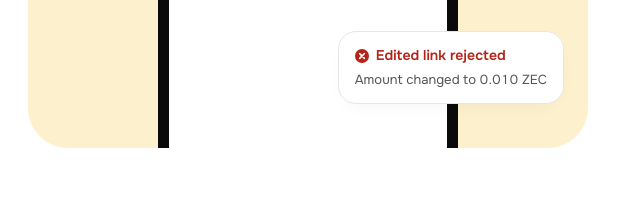
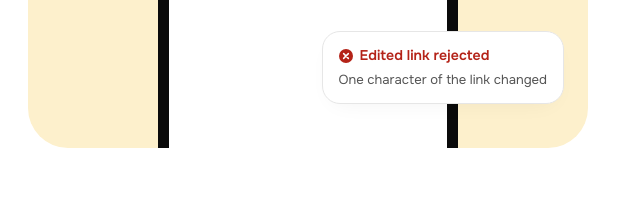
Before and after one commit to Cosmiq2025/zreceipt, a website: page web/index.html in a window 1280 px wide. Shown: the part 592-800 px from the top of the page, 640-1280 px from the left. Drawn offline with Linux system fonts and the light colour scheme.

Commit message:
Hero: describe the edited-link example accurately

```diff
--- a/web/index.html
+++ b/web/index.html
@@ -52,7 +52,7 @@
         </div>
         <div class="float two" aria-hidden="true">
           <strong><svg viewBox="0 0 16 16"><circle cx="8" cy="8" r="8" fill="currentColor"/><path d="M5.3 5.3l5.4 5.4M10.7 5.3l-5.4 5.4" stroke="#fff" stroke-width="1.7" stroke-linecap="round"/></svg>Edited link rejected</strong>
-          <span>Amount changed to 0.010 ZEC</span>
+          <span>One character of the link changed</span>
         </div>
       </div>
     </section>
```
